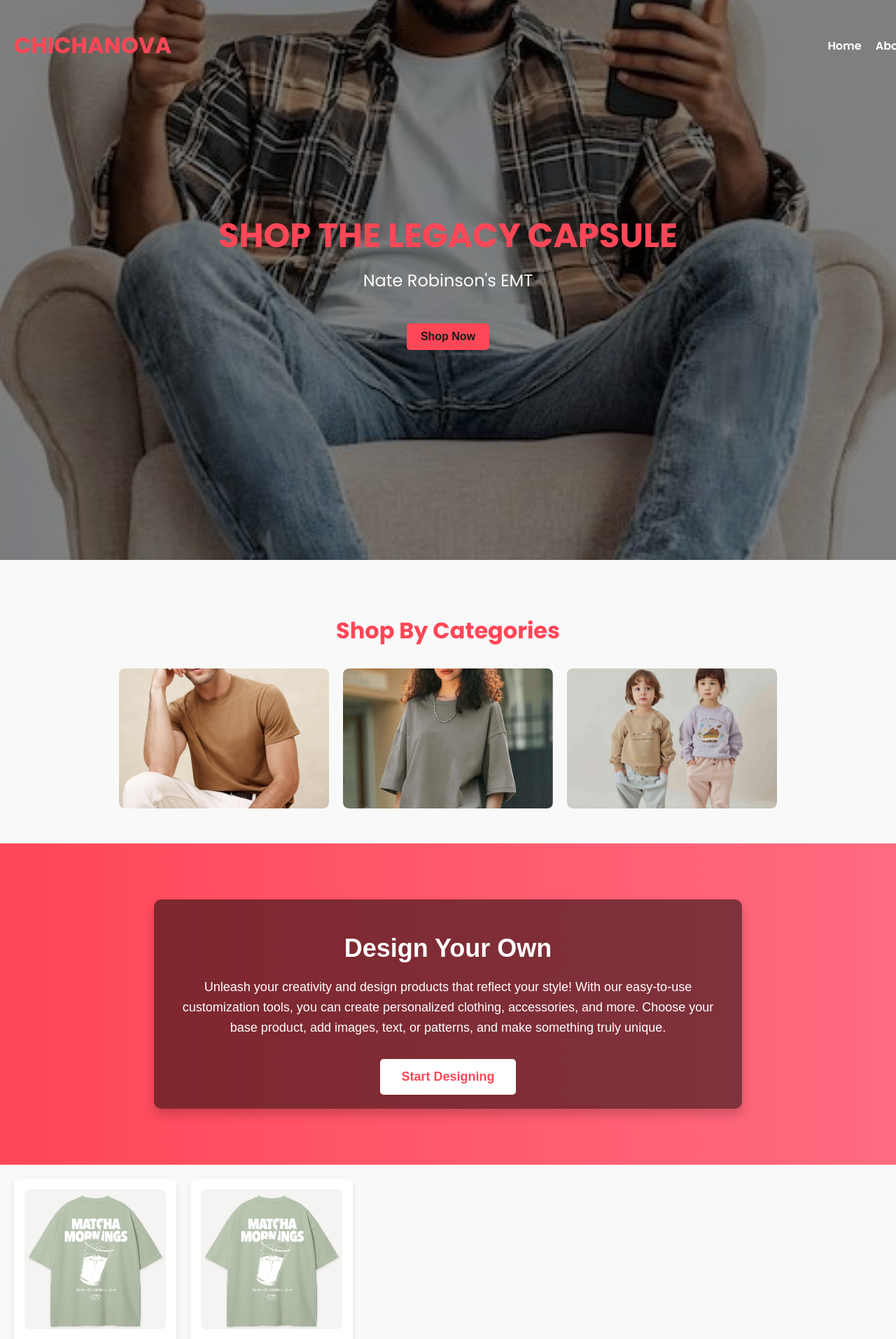
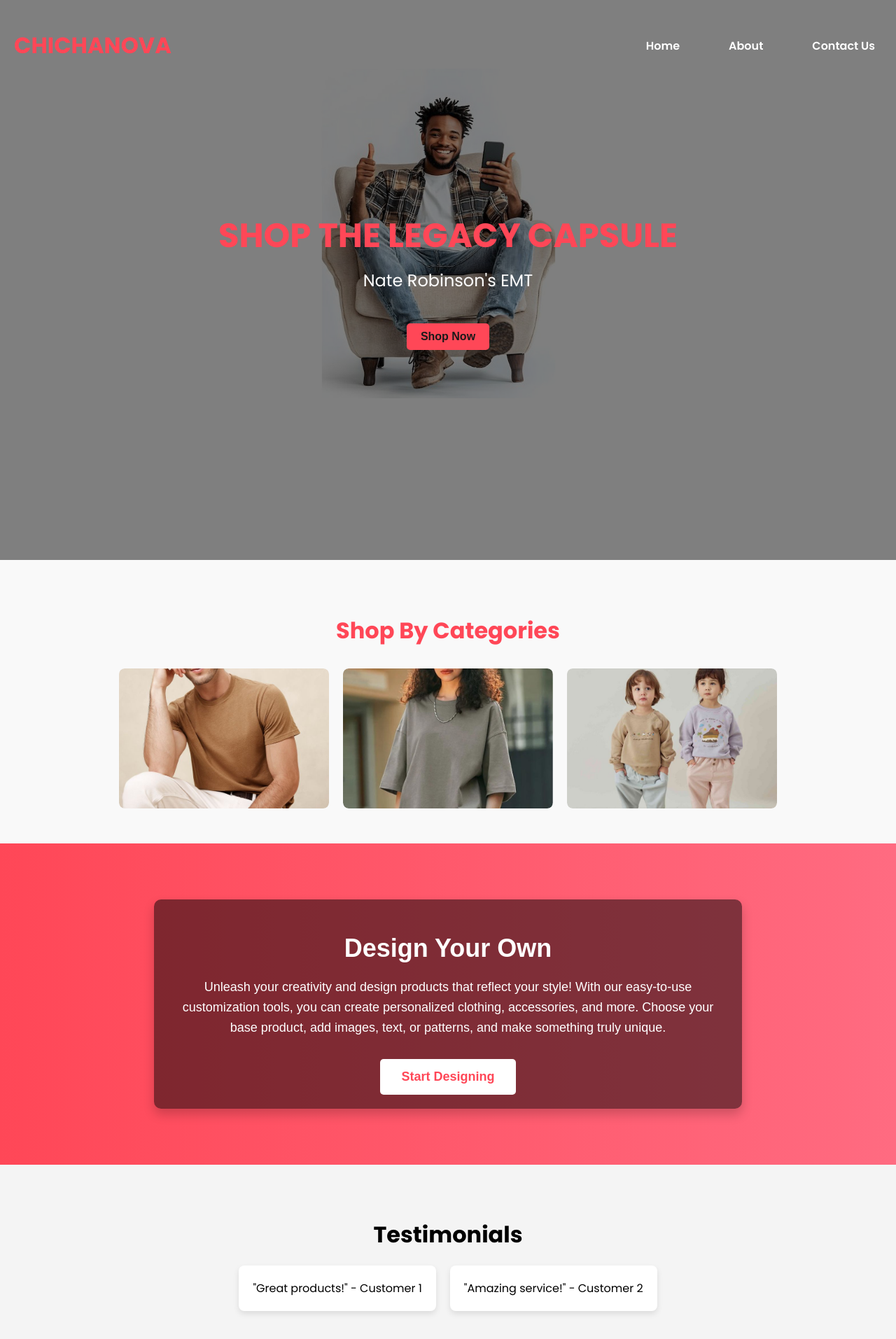
Before and after one commit to benlaguroun/chichanova, a React (Create React App) app: page / in a window 1280 px wide. Shown: the top 1913 px of the page at 70% size. Built offline with nearby package versions, Linux system fonts and the light colour scheme.

Commit message:
add herob-g

```diff
--- a/src/components/Header.css
+++ b/src/components/Header.css
@@ -34,6 +34,7 @@
   font-weight: 600;
   color: var(--text-color);
   transition: color 0.3s ease;
+  margin-right: 50px;
 }
 
 .nav-link:hover {
--- a/src/components/Header.js
+++ b/src/components/Header.js
@@ -32,6 +32,9 @@ const Header = () => {
         <a href="/about" className="nav-link">
           About
         </a>
+        <a href="/about" className="nav-link">
+          Contact Us
+        </a>
       </nav>
       <button className="menu-toggle" onClick={toggleMenu}>
         <span className="menu-icon">&#9776;</span>
--- a/src/pages/Home.js
+++ b/src/pages/Home.js
@@ -1,7 +1,7 @@
 import React from "react";
 import Header from "../components/Header";
 import HeroSection from "../components/HeroSection";
-import Products from "../components/Products";
+
 import AboutUs from "../components/AboutUs";
 import Testimonials from "../components/Testimonials";
 import Footer from "../components/Footer";
@@ -15,9 +15,8 @@ const Home = () => {
       <HeroSection />
       <CategoriesSection />
       <DesignYourOwn />
-      <Products />
+      <Testimonials />
       <AboutUs />
-      <Testimonials />
       <Footer />
     </div>
   );
```
Also changed, not shown: src/images/bg-hero.jpg.
